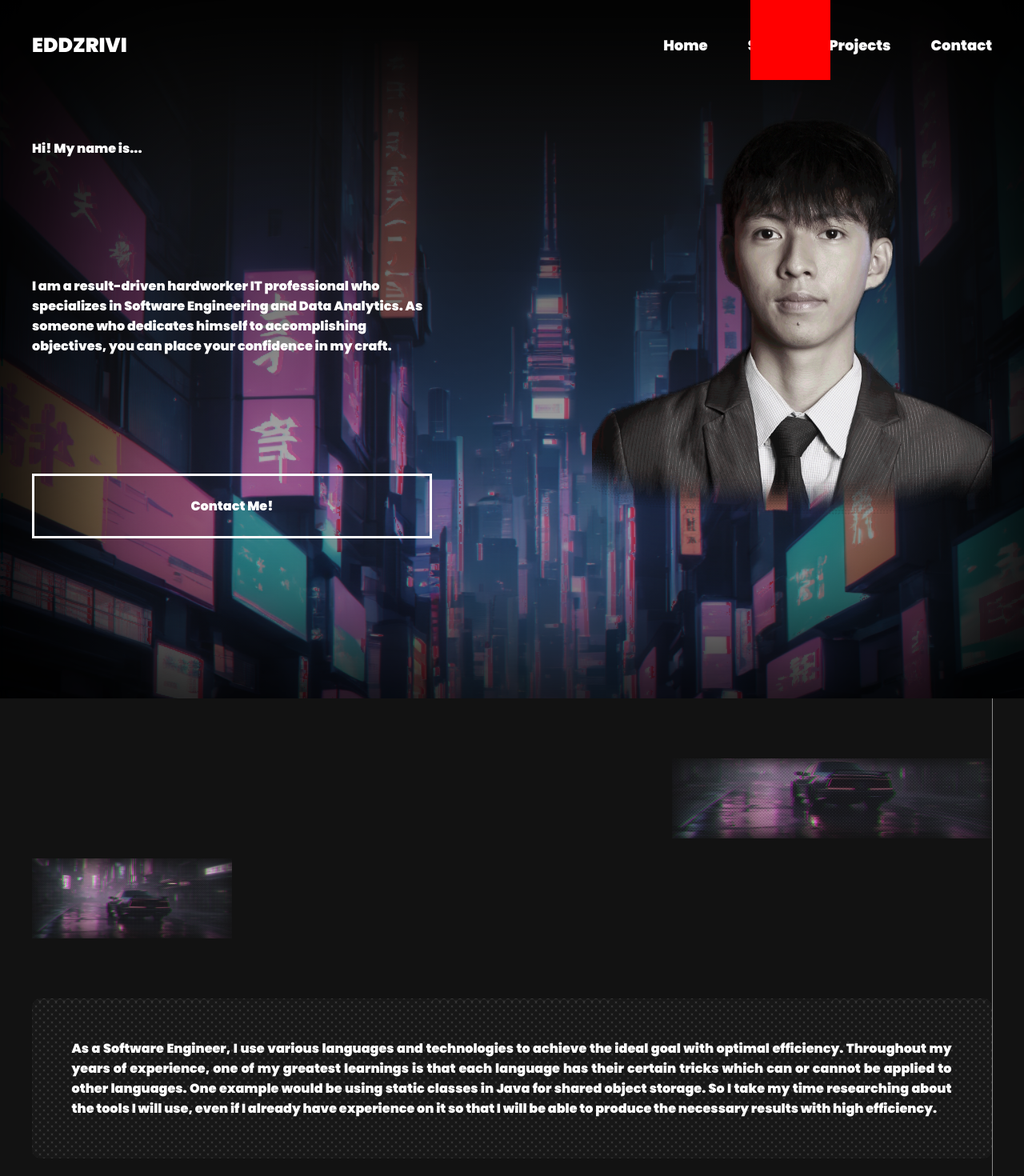
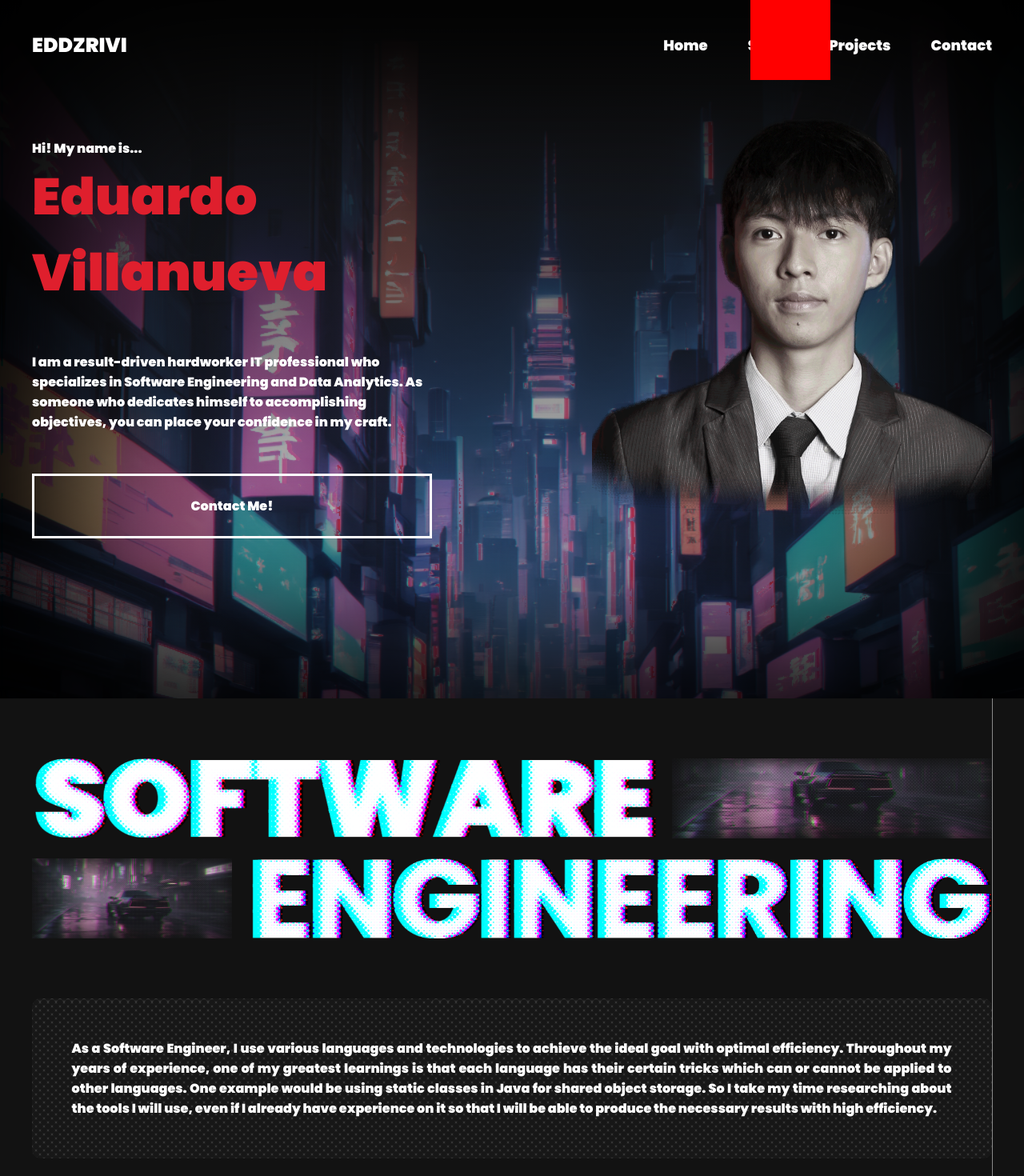
Before and after one commit to Sorceriv/glitch-portfolio, a React (Vite) app: page / in a window 1280 px wide. Shown: the top 1470 px of the page at 80% size. Built offline with nearby package versions, Linux system fonts and the light colour scheme; a web font is replaced by a local one.

Commit message:
Try fix --index using global.d.ts

```diff
--- a/src/components/Hero/Hero.tsx
+++ b/src/components/Hero/Hero.tsx
@@ -9,9 +9,9 @@ function Hero() {
                     <div className="header-title">
                         Hi! My name is...
                         <div className="header-title-name">
-                            {/* <span style={{'--index': '0'}}>Eduardo Villanueva</span>
+                            <span style={{'--index': '0'}}>Eduardo Villanueva</span>
                             <span style={{'--index': '1'}}>Eduardo Villanueva</span>
-                            <span style={{'--index': '2'}}>Eduardo Villanueva</span> */}
+                            <span style={{'--index': '2'}}>Eduardo Villanueva</span>
                         </div>
 
                     </div>
--- a/src/components/Skills/Skills.tsx
+++ b/src/components/Skills/Skills.tsx
@@ -31,14 +31,14 @@ function Skills() {
                     <div className="background-1"></div>
                     <div className="background-2"></div>
                     <div className="skills-title-1">
-                        {/* <img src={software} style={{'--index': '0'}} alt="SOFTWARE"/>
+                        <img src={software} style={{'--index': '0'}} alt="SOFTWARE"/>
                         <img src={software} style={{'--index': '1'}} alt="SOFTWARE"/>
-                        <img src={software} style={{'--index': '2'}} alt="SOFTWARE"/> */}
+                        <img src={software} style={{'--index': '2'}} alt="SOFTWARE"/>
                     </div>
                     <div className="skills-title-2">
-                        {/* <img src={engineering} style={{'--index': '0'}} alt="ENGINEERING"/>
+                        <img src={engineering} style={{'--index': '0'}} alt="ENGINEERING"/>
                         <img src={engineering} style={{'--index': '1'}} alt="ENGINEERING"/>
-                        <img src={engineering} style={{'--index': '2'}} alt="ENGINEERING"/> */}
+                        <img src={engineering} style={{'--index': '2'}} alt="ENGINEERING"/>
                     </div>
                 </div>
                 <div className="sub-container-1">
```
Also changed, not shown: src/global.d.ts (added, +8 -0 lines).
